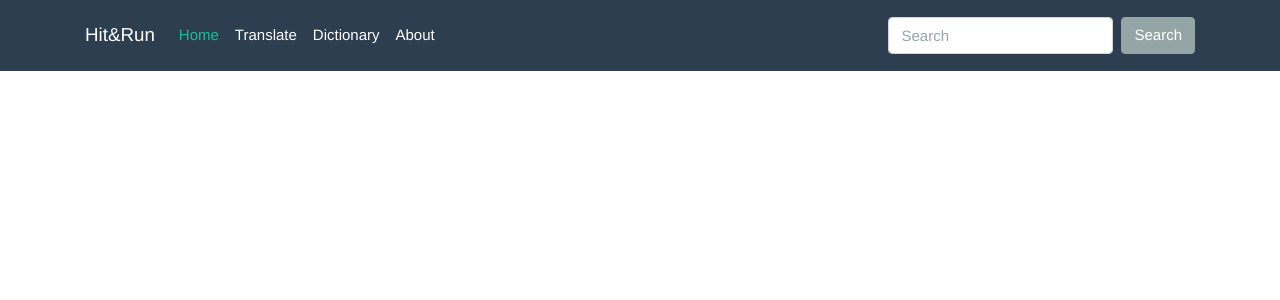
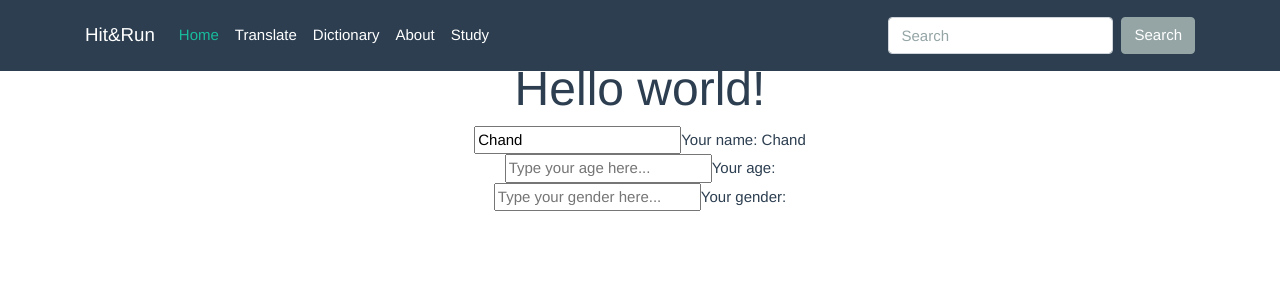
Before and after one commit to chandchen/vue-translator, a Vue app: page /study in a window 1280 px wide. Shown: the top 300 px of the page. Built offline with nearby package versions, Linux system fonts and the light colour scheme; what vue-resource would draw is missing.

Commit message:
Add study page and tabs for learning vue basic

```diff
--- a/src/App.vue
+++ b/src/App.vue
@@ -22,6 +22,9 @@
             </li>
             <li class="nav-item" :class="{active:show==4}" @click="dShow">
               <router-link class="nav-link" to="/about">About</router-link>
+            </li>
+            <li class="nav-item" :class="{active:show==5}" @click="eShow">
+              <router-link class="nav-link" to="/study">Study</router-link>
             </li>
           </ul>
           <form class="form-inline my-2 my-lg-0">
@@ -63,6 +66,9 @@ export default {
     },
     dShow: function() {
       this.show = 4;
+    },
+    eShow: function() {
+      this.show = 5;
     }
   }
 }
--- /dev/null
+++ b/src/components/LearnExamples.vue
@@ -0,0 +1,57 @@
+<template>
+  <div id="study">
+    <h1>{{ title }}</h1>
+    <div>
+      <input type="text" name="" v-model="name" placeholder="Type your name here...">
+      <span v-show="name">Your name: {{ name }}</span>
+    </div>
+    <div>
+      <input type="text" name="" v-model="age" placeholder="Type your age here...">
+      <span v-show="name">Your age: {{ age }}</span>
+    </div>
+    <div>
+      <input type="text" name="" v-model="gender" placeholder="Type your gender here...">
+      <span v-show="name">Your gender: {{ gender }}</span>
+    </div>
+  </div>
+</template>
+
+<script>
+
+
+export default {
+  name: 'study',
+  data(){
+    return {
+      title: 'Hello world!',
+      name: 'Chand',
+      age: null,
+      gender: null,
+    }
+  },
+  methods: {
+
+  },
+  components: {
+
+  },
+}
+</script>
+
+<!-- Add "scoped" attribute to limit CSS to this component only -->
+<style scoped>
+h1, h2 {
+  font-weight: normal;
+}
+ul {
+  list-style-type: none;
+  padding: 0;
+}
+li {
+  display: inline-block;
+  margin: 0 10px;
+}
+a {
+  color: #42b983;
+}
+</style>
--- a/src/main.js
+++ b/src/main.js
@@ -6,6 +6,7 @@ import VueResource from 'vue-resource'
 import App from './App'
 import Home from './components/Home'
 import Translate from './components/Translate'
+import LearnExamples from './components/LearnExamples'
 
 Vue.config.productionTip = false
 
@@ -38,6 +39,11 @@ const router = new VueRouter({
       path: "/about",
       name: "about",
       component: About
+    },
+    {
+      path: "/study",
+      name: "study",
+      component: LearnExamples
     }
   ],
   mode: "history"
```
